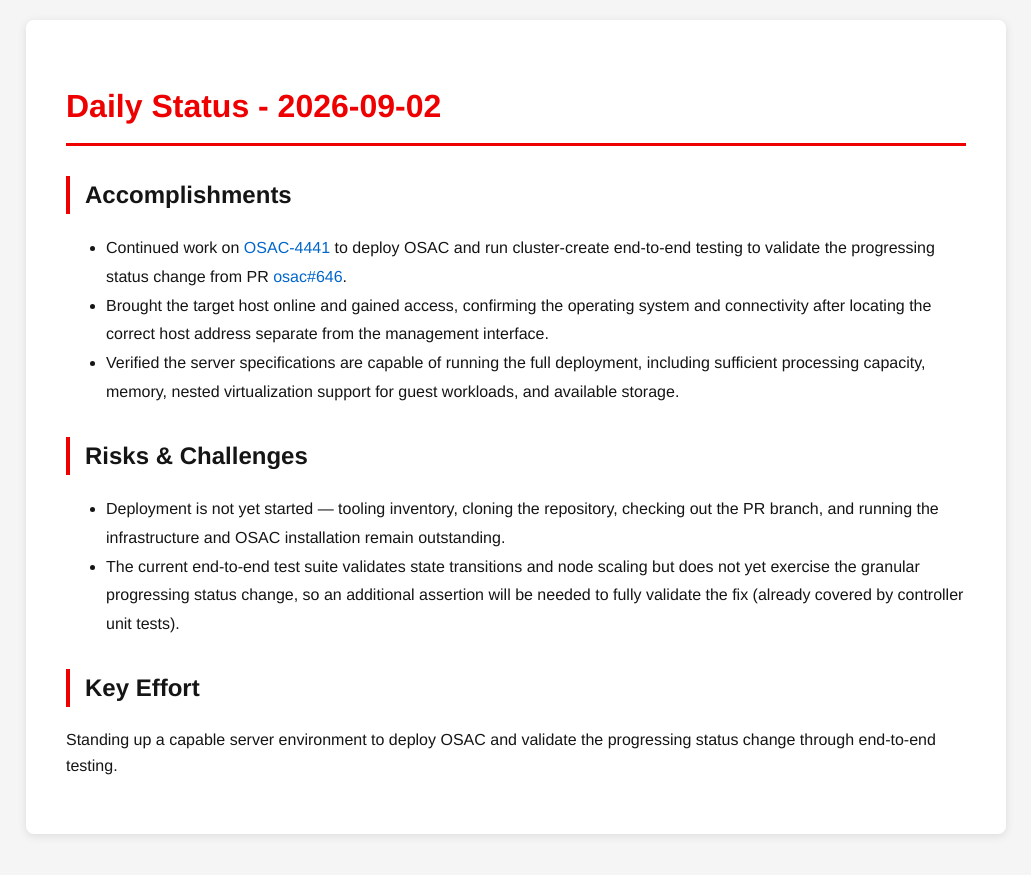
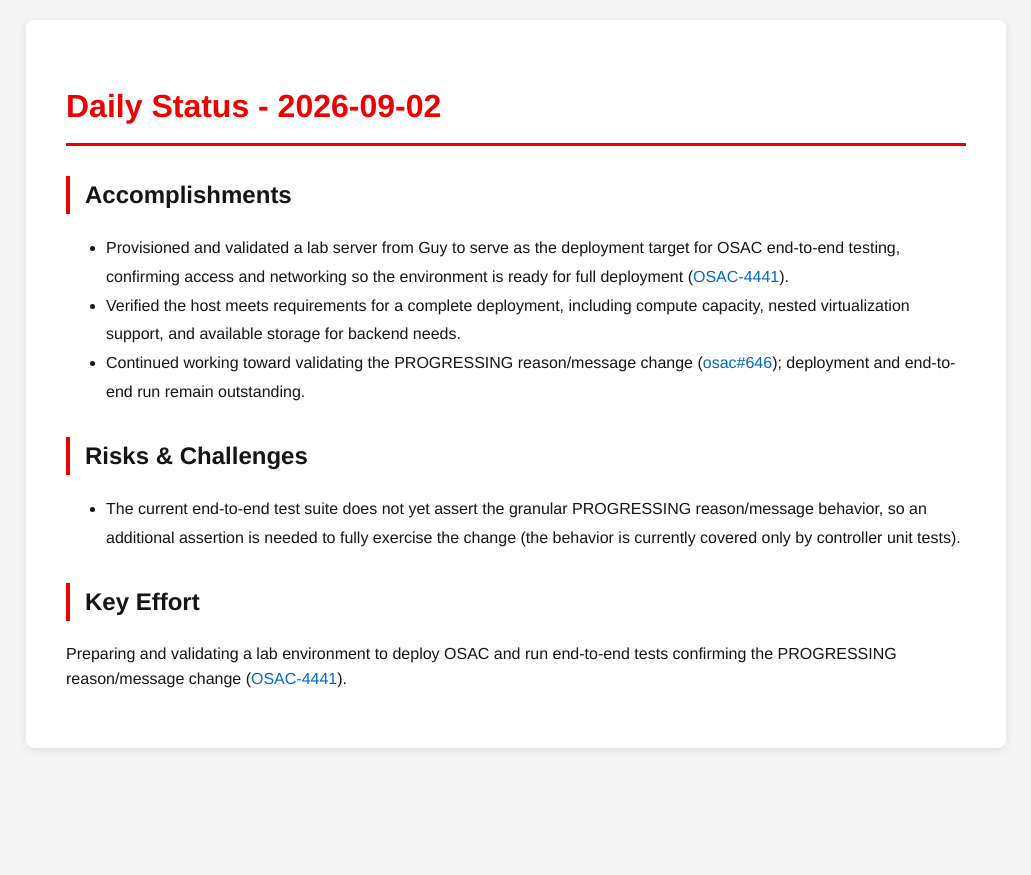
Before and after one commit to tzvatot/daily-status, a Jekyll site: the page built from 2026-09-02.md, in a window 1280 px wide. Shown: the top 875 px of the page, without its empty margins (124-1155 px from the left). Built offline with Jekyll 4.4.1, drawn with Linux system fonts in a browser that asks for light colours.

Commit message:
Daily status update - 2026-09-02

```diff
--- a/2026-09-02.md
+++ b/2026-09-02.md
@@ -7,13 +7,12 @@ date: 2026-09-02
 # Daily Status - 2026-09-02
 
 ## Accomplishments
-- Continued work on [OSAC-4441](https://redhat.atlassian.net/browse/OSAC-4441) to deploy OSAC and run cluster-create end-to-end testing to validate the progressing status change from PR [osac#646](https://github.com/osac-project/osac/pull/646).
-- Brought the target host online and gained access, confirming the operating system and connectivity after locating the correct host address separate from the management interface.
-- Verified the server specifications are capable of running the full deployment, including sufficient processing capacity, memory, nested virtualization support for guest workloads, and available storage.
+- Provisioned and validated a lab server from Guy to serve as the deployment target for OSAC end-to-end testing, confirming access and networking so the environment is ready for full deployment ([OSAC-4441](https://redhat.atlassian.net/browse/OSAC-4441)).
+- Verified the host meets requirements for a complete deployment, including compute capacity, nested virtualization support, and available storage for backend needs.
+- Continued working toward validating the PROGRESSING reason/message change ([osac#646](https://github.com/osac-project/osac/pull/646)); deployment and end-to-end run remain outstanding.
 
 ## Risks & Challenges
-- Deployment is not yet started — tooling inventory, cloning the repository, checking out the PR branch, and running the infrastructure and OSAC installation remain outstanding.
-- The current end-to-end test suite validates state transitions and node scaling but does not yet exercise the granular progressing status change, so an additional assertion will be needed to fully validate the fix (already covered by controller unit tests).
+- The current end-to-end test suite does not yet assert the granular PROGRESSING reason/message behavior, so an additional assertion is needed to fully exercise the change (the behavior is currently covered only by controller unit tests).
 
 ## Key Effort
-Standing up a capable server environment to deploy OSAC and validate the progressing status change through end-to-end testing.
+Preparing and validating a lab environment to deploy OSAC and run end-to-end tests confirming the PROGRESSING reason/message change ([OSAC-4441](https://redhat.atlassian.net/browse/OSAC-4441)).
```
